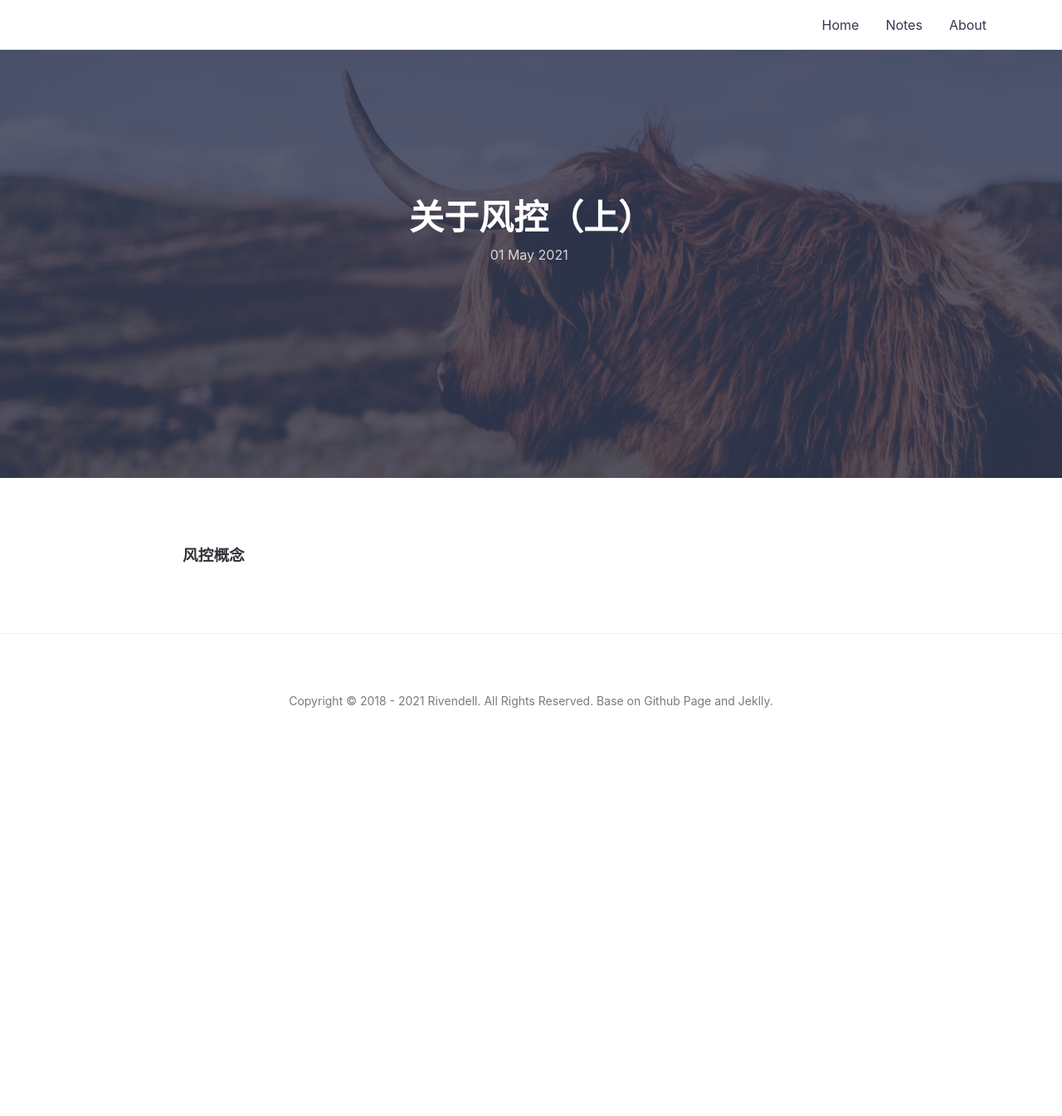
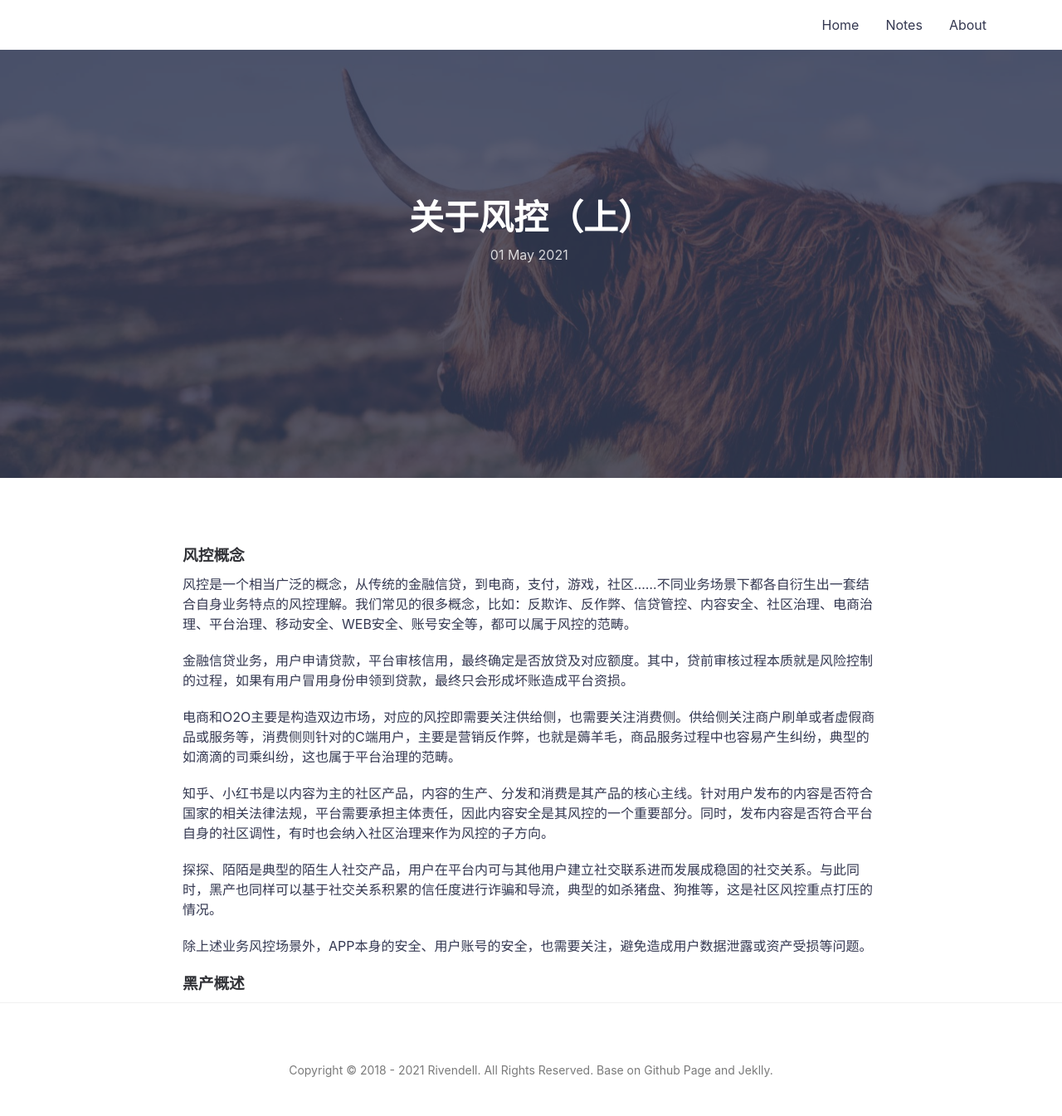
Before and after one commit to icarus507/icarus507.github.io, a Jekyll site: the page built from _posts/2021-05-01-关于风控（上）.md, in a window 1280 px wide. Shown: the whole page at 83% size. Built offline with Jekyll 4.4.1, drawn with Linux system fonts in a browser that asks for light colours; before the commit the page ends 900 px from its top, so only the background shows below that.

Commit message:
Update 2021-05-01-关于风控（上）.md

```diff
--- a/_posts/2021-05-01-关于风控（上）.md
+++ b/_posts/2021-05-01-关于风控（上）.md
@@ -5,3 +5,17 @@
 featured-img: shane-rounce-205187
 ---
 ### 风控概念
+
+风控是一个相当广泛的概念，从传统的金融信贷，到电商，支付，游戏，社区......不同业务场景下都各自衍生出一套结合自身业务特点的风控理解。我们常见的很多概念，比如：反欺诈、反作弊、信贷管控、内容安全、社区治理、电商治理、平台治理、移动安全、WEB安全、账号安全等，都可以属于风控的范畴。
+
+金融信贷业务，用户申请贷款，平台审核信用，最终确定是否放贷及对应额度。其中，贷前审核过程本质就是风险控制的过程，如果有用户冒用身份申领到贷款，最终只会形成坏账造成平台资损。
+
+电商和O2O主要是构造双边市场，对应的风控即需要关注供给侧，也需要关注消费侧。供给侧关注商户刷单或者虚假商品或服务等，消费侧则针对的C端用户，主要是营销反作弊，也就是薅羊毛，商品服务过程中也容易产生纠纷，典型的如滴滴的司乘纠纷，这也属于平台治理的范畴。
+
+知乎、小红书是以内容为主的社区产品，内容的生产、分发和消费是其产品的核心主线。针对用户发布的内容是否符合国家的相关法律法规，平台需要承担主体责任，因此内容安全是其风控的一个重要部分。同时，发布内容是否符合平台自身的社区调性，有时也会纳入社区治理来作为风控的子方向。
+
+探探、陌陌是典型的陌生人社交产品，用户在平台内可与其他用户建立社交联系进而发展成稳固的社交关系。与此同时，黑产也同样可以基于社交关系积累的信任度进行诈骗和导流，典型的如杀猪盘、狗推等，这是社区风控重点打压的情况。
+
+除上述业务风控场景外，APP本身的安全、用户账号的安全，也需要关注，避免造成用户数据泄露或资产受损等问题。
+
+### 黑产概述
```
